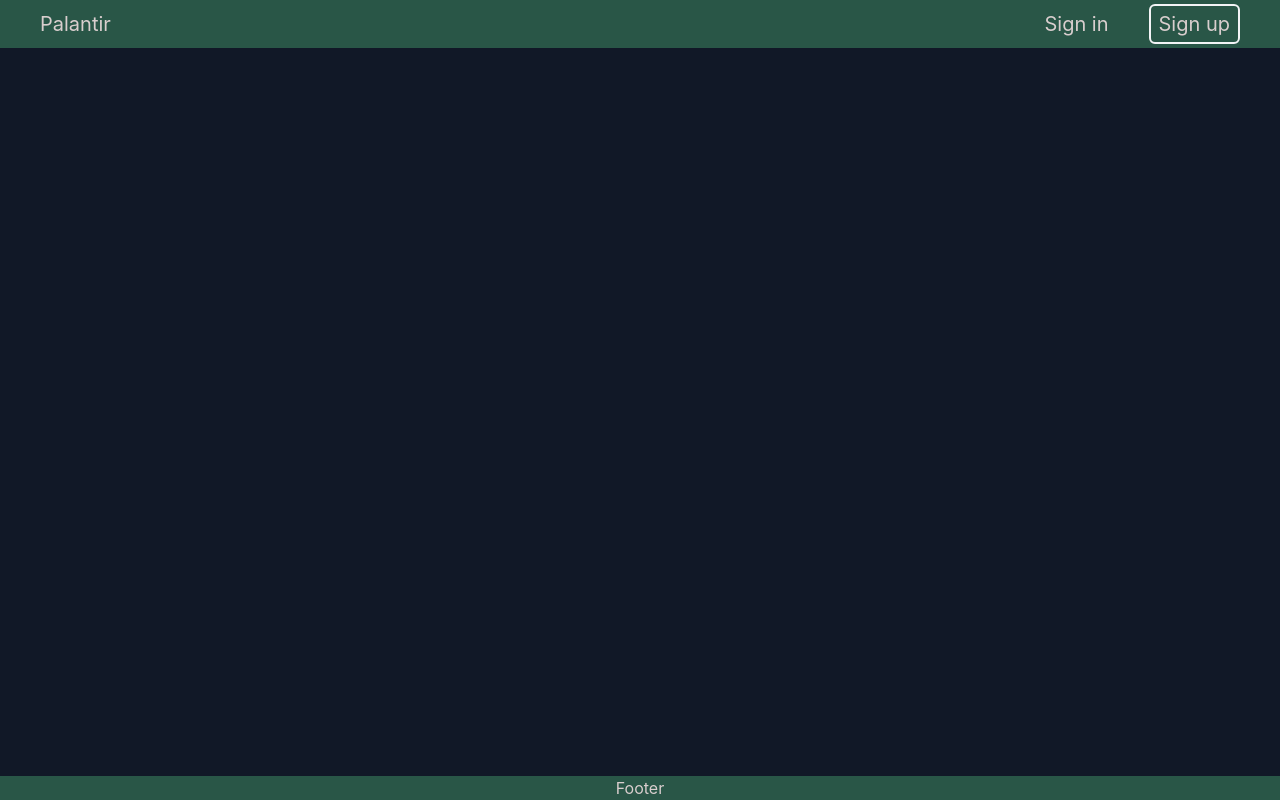
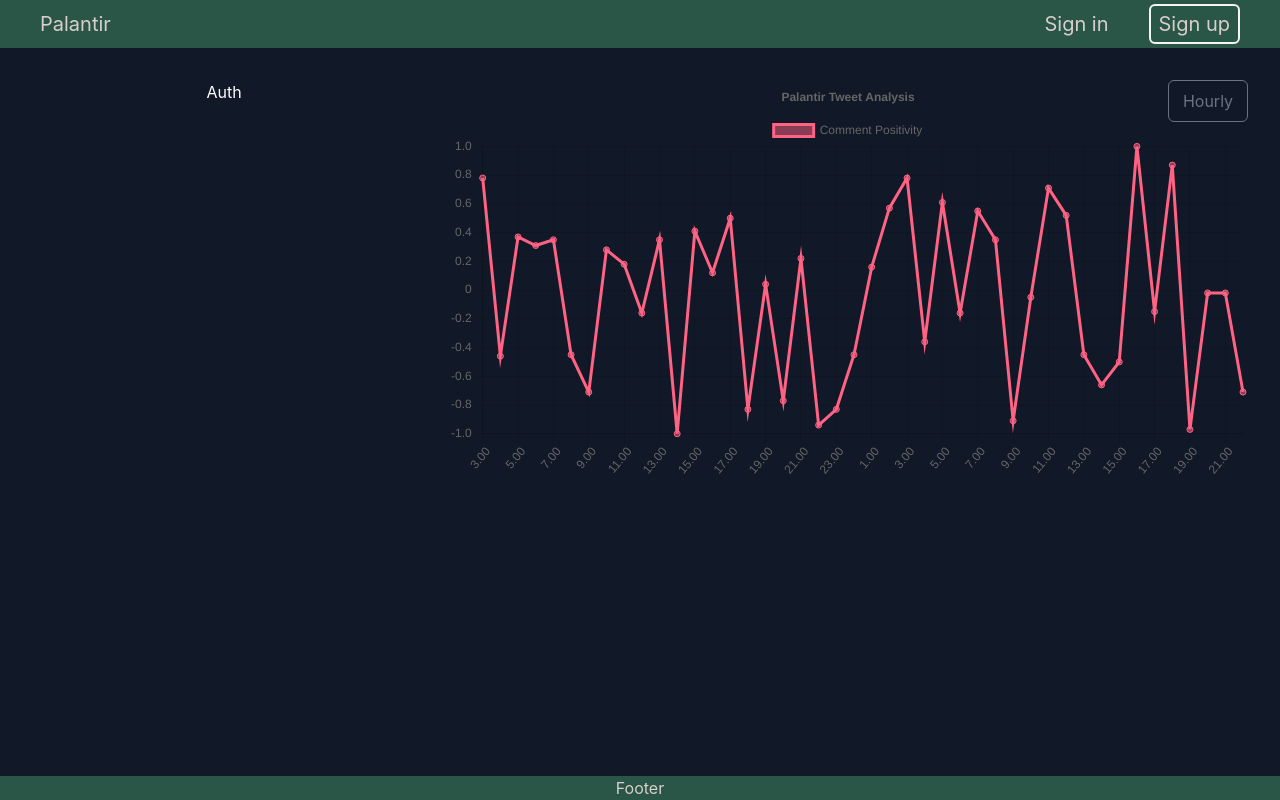
Before and after one commit to muratdemirci/palantir-fe, a React (Create React App) app: page / in a window 1280 px wide. Built offline with nearby package versions, Linux system fonts and the light colour scheme.

Commit message:
graph component added

```diff
--- a/package.json
+++ b/package.json
@@ -3,10 +3,13 @@
   "version": "0.1.0",
   "private": true,
   "dependencies": {
+    "@faker-js/faker": "^7.5.0",
     "@testing-library/jest-dom": "^5.16.5",
     "@testing-library/react": "^13.4.0",
     "@testing-library/user-event": "^13.5.0",
+    "chart.js": "^3.9.1",
     "react": "^18.2.0",
+    "react-chartjs-2": "^4.3.1",
     "react-dom": "^18.2.0",
     "react-router-dom": "^6.4.0",
     "react-scripts": "5.0.1",
--- a/src/App.js
+++ b/src/App.js
@@ -1,11 +1,22 @@
 import './App.css';
+import Auth from './components/Auth';
+import TweetAnalysis from './components/TweetAnalysis';
 import Footer from './layouts/Footer';
 import Header from './layouts/Header';
 
 function App() {
+
   return (
     <div class="App">
       <Header />
+
+      <div className="grid-container grid grid-cols-3 m-8 gap-8">
+        <Auth  />
+
+        <div className="col-span-2" >
+          <TweetAnalysis/>
+        </div>
+      </div>
 
       <Footer />
     </div>
--- /dev/null
+++ b/src/components/Auth.js
@@ -0,0 +1,9 @@
+import React from 'react'
+
+function Auth() {
+  return (
+    <div className="text-white">Auth</div>
+  )
+}
+
+export default Auth
--- /dev/null
+++ b/src/components/TweetAnalysis.js
@@ -0,0 +1,111 @@
+import React, { useEffect, useState } from 'react'
+import {
+    Chart as ChartJS,
+    CategoryScale,
+    LinearScale,
+    PointElement,
+    LineElement,
+    Title,
+    Tooltip,
+    Legend,
+} from 'chart.js';
+import { Line } from 'react-chartjs-2';
+import { faker } from '@faker-js/faker';
+
+function TweetAnalysis() {
+
+    const [labels, setLabels] = useState([]);
+    const [dropdownValue, setDropdownValue] = useState("Hourly");
+
+    const months = ["January", "February", "March", "April", "May", "June", "July", "August", "September", "October", "November", "December"];
+
+    ChartJS.register(
+        CategoryScale,
+        LinearScale,
+        PointElement,
+        LineElement,
+        Title,
+        Tooltip,
+        Legend
+    );
+
+    const options = {
+        responsive: true,
+        plugins: {
+            legend: {
+                position: 'top',
+            },
+            title: {
+                display: true,
+                text: 'Palantir Tweet Analysis',
+            },
+        },
+    };
+
+    const handleChange = () => {
+        var select = document.getElementById('period');
+        var value = select.options[select.selectedIndex].value;
+        setDropdownValue(value);
+    }
+
+    useEffect(() => {
+        switch (dropdownValue) {
+            case 'Daily':
+                setLabels(['Monday', 'Tuesday', 'Wednesday', 'Thursday', 'Friday', 'Saturday', 'Sunday']);
+                console.log(labels)
+                break;
+            case 'Hourly':
+                const date = new Date();
+                const hours = [];
+
+                for (let index = 0; index <= date.getHours(); index++) {
+                    hours.push((date.getHours() - index) + ".00");
+                }
+                //midnight
+                for (let index = 0; index < date.getHours() - 1; index++) {
+                    hours.push((23 - index) + ".00");
+                }
+                setLabels(hours.reverse())
+                break;
+            case 'Monthly':
+                const graph = [];
+                for (let index = 2; index >= 0; index--) {
+                    const date = new Date();
+                    const prevMonth = date.getMonth() - index;
+                    const d = new Date(date.getFullYear(), prevMonth, 1);
+                    let name = months[d.getMonth()];
+                    graph.push(name);
+                }
+                setLabels(graph);
+                break;
+            default:
+        }
+    }, [dropdownValue])
+
+    const data = {
+        labels,
+        datasets: [
+            {
+                label: 'Comment Positivity',
+                data: labels.map(() => faker.datatype.float({ min: -1, max: 1 })),
+                borderColor: 'rgb(255, 99, 132)',
+                backgroundColor: 'rgba(255, 99, 132, 0.5)',
+            }
+        ],
+    };
+
+    return (
+        <div className="relative">
+            <div className="absolute top-0 right-0 lg:max-w-sm">
+                <select onChange={handleChange} id="period" className="text-center items-stretch p-2 text-gray-500 border-gray-500 bg-gray-900 border rounded-md shadow-sm outline-none appearance-none focus:border-indigo-600">
+                    <option>Hourly</option>
+                    <option>Daily</option>
+                    <option>Monthly</option>
+                </select>
+            </div>
+            <Line options={options} data={data} />
+        </div>
+    )
+}
+
+export default TweetAnalysis
--- a/src/pages/Login.js
+++ b/src/pages/Login.js
@@ -19,7 +19,7 @@ function Login() {
   return (
     <div>
         <Header />
-        <div >
+        <div className="m-8">
         <section class="bg-gray-900">
           <div class="flex flex-col items-center justify-center mt-8">
             <div class="w-full bg-white rounded-lg shadow dark:border md:mt-0 sm:max-w-md xl:p-0 dark:bg-gray-800 dark:border-gray-700">
--- a/src/pages/Register.js
+++ b/src/pages/Register.js
@@ -19,7 +19,7 @@ function Register() {
   return (
     <div>
         <Header />
-      <div >
+      <div className="m-8">
         <section class="bg-gray-900">
           <div class="flex flex-col items-center justify-center mt-8">
             <div class="w-full bg-white rounded-lg shadow dark:border md:mt-0 sm:max-w-md xl:p-0 dark:bg-gray-800 dark:border-gray-700">
```
Also changed, not shown: 1 other file (tests, documents, lock files or other folders).
